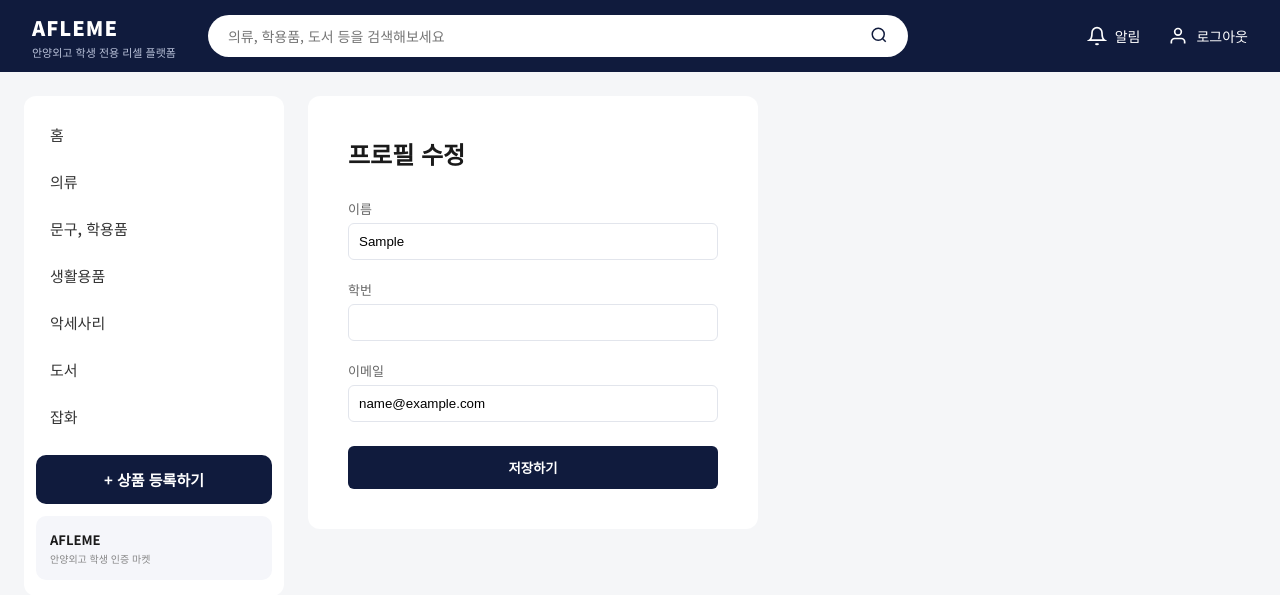
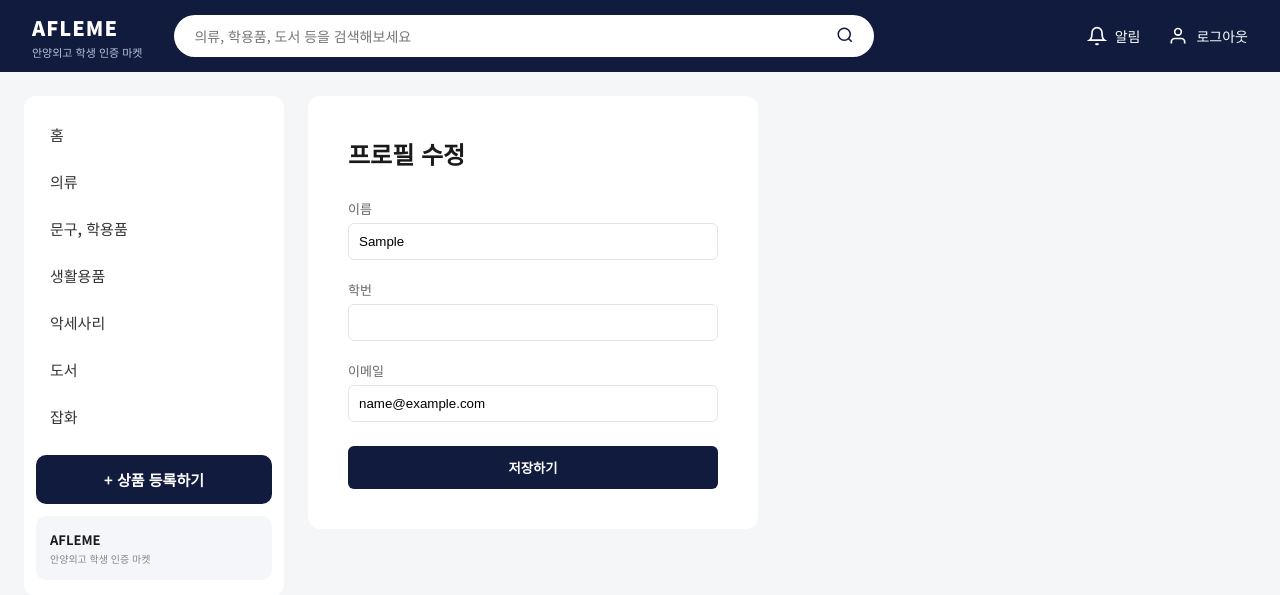
Before and after one commit to kimray912/AFLEME, a Django app: page /accounts/mypage/edit/ in a window 1280 px wide. Shown: the top 595 px of the page. Run offline with Django 5.2, Linux system fonts and the light colour scheme; the visitor is signed in with stand-in values (Sample User, id 1); data comes from the database, SQL or seed files in the repository; data that the repository does not hold is empty.

Commit message:
수정 내용 설명

```diff
--- a/templates/base.html
+++ b/templates/base.html
@@ -11,7 +11,7 @@
         <a href="{% url 'home' %}" class="logo" style="text-decoration:none; color:inherit;">
             <div class="logo-text">
                 <div class="brand">AFLEME</div>
-                <div class="sub">안양외고 학생 전용 리셀 플랫폼</div>
+                <div class="sub">안양외고 학생 인증 마켓</div>
             </div>
         </a>
         <form class="search" action="{% url 'search' %}" method="get">
```
